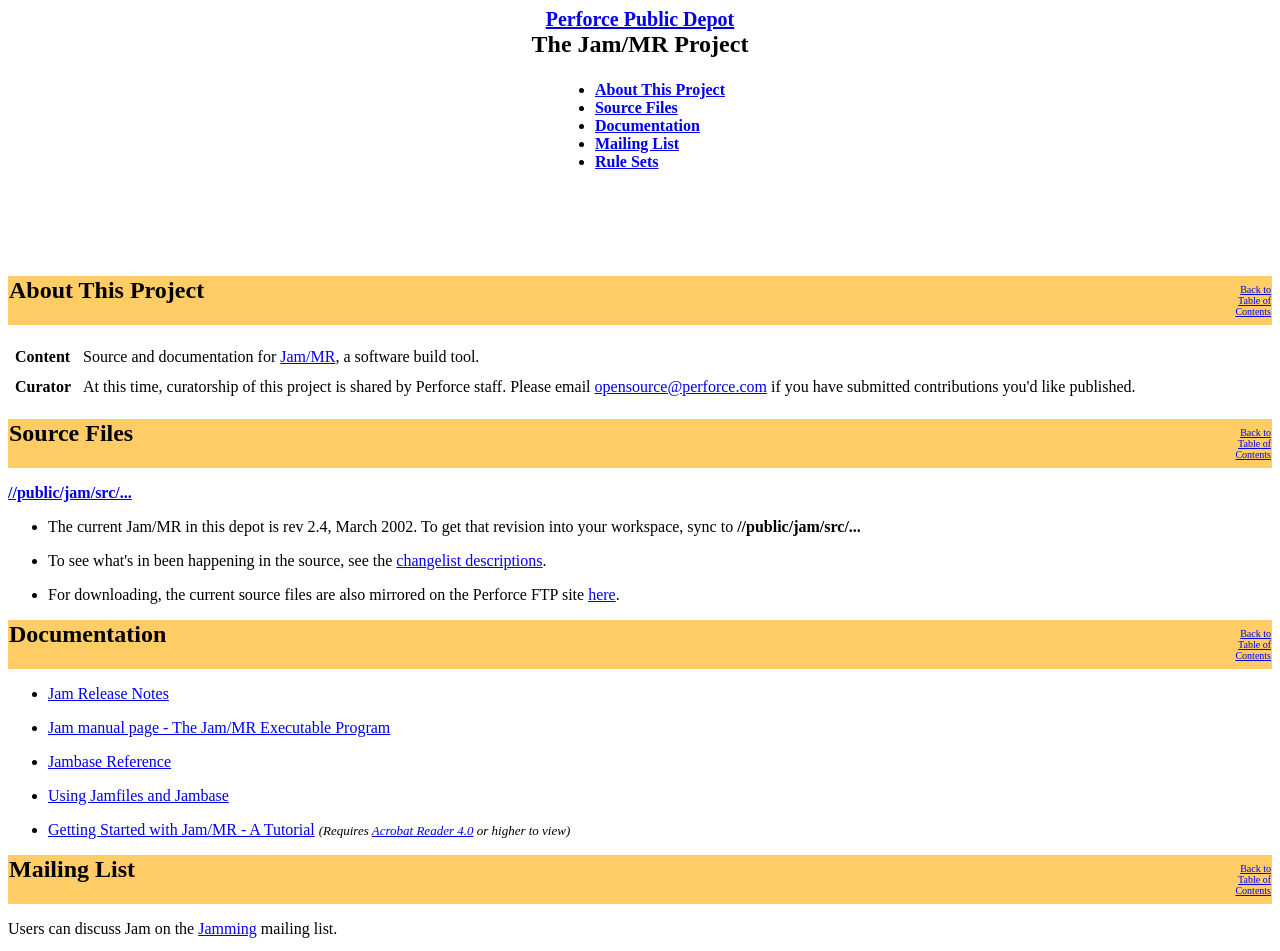
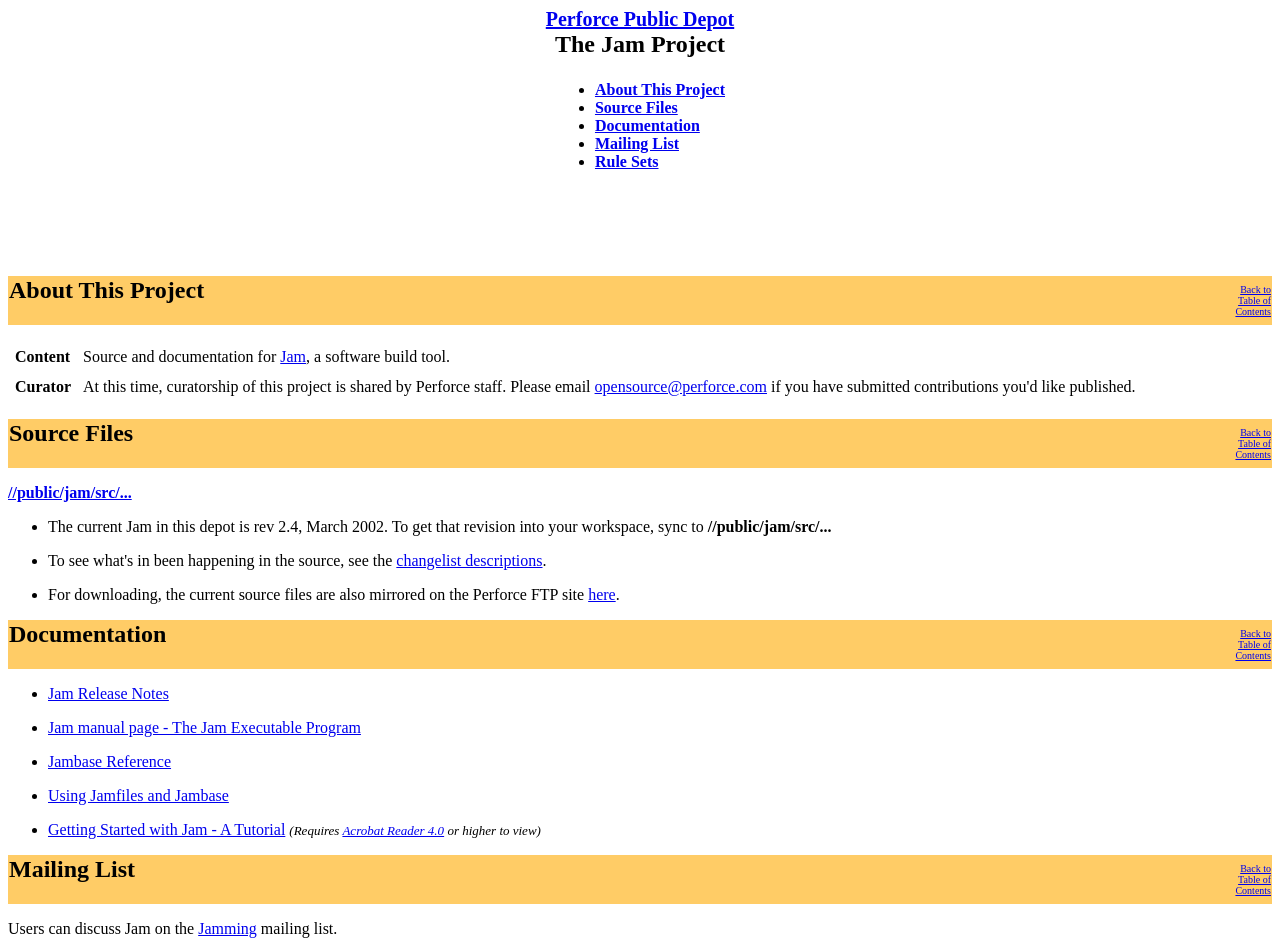
Before and after one commit to CrimsonSands/TestP4Import, a plain HTML site: page index.html in a window 1280 px wide. Shown: the top 951 px of the page. Drawn offline with Linux system fonts and the light colour scheme.

Commit message:
Starting to do the "Jam M/R" -> "Jam" rename, in the top-level places.
[git-p4: depot-paths = "//guest/perforce_software/jam/": change = 2142]

```diff
--- a/index.html
+++ b/index.html
@@ -3,7 +3,7 @@
 <HEAD>
 
 <TITLE>
-Jam/MR Project - Perforce Public Depot
+Jam Project - Perforce Public Depot
 </TITLE>
 
 </HEAD>
@@ -14,7 +14,7 @@
 <A NAME="toc"></A>
 <h2>
 <sub><a href="../index.html">Perforce Public Depot</a></sub><br>
-The Jam/MR Project
+The Jam Project
 <br>
 </H2>
 <P>
@@ -62,7 +62,7 @@
 <td valign=top>
 Source and documentation for
 <a href="http://www.perforce.com/jam/jam.html">
-Jam/MR</a>,
+Jam</a>,
 a software build tool.
 </td>
 </tr>
@@ -100,7 +100,7 @@
 <ul>
 <p>
 <li>
-The current Jam/MR in this depot is rev 2.4, March 2002.
+The current Jam in this depot is rev 2.4, March 2002.
 To get that revision into your workspace, sync to <b>//public/jam/src/...</b>
 <p>
 <li>
@@ -133,14 +133,14 @@
 <ul>
 <li><a href=src/RELNOTES>Jam Release Notes</a>
 <p>
-<li><a href=src/Jam.html>Jam manual page - The Jam/MR Executable Program</a>
+<li><a href=src/Jam.html>Jam manual page - The Jam Executable Program</a>
 <p>
 <li><a href=src/Jambase.html>Jambase Reference</a>
 <p>
 <li><a href=src/Jamfile.html>Using Jamfiles and Jambase</a>
 <p>
 <li><a href=http://www.perforce.com/perforce/conf2001/wingerd/WPLaura.pdf>
-       Getting Started with Jam/MR - A Tutorial</a>
+       Getting Started with Jam - A Tutorial</a>
 
 <a name="adobe"><font size=-1><i>(Requires
   <a href="http://www.adobe.com/products/acrobat/readermain.html">Acrobat Reader
```
